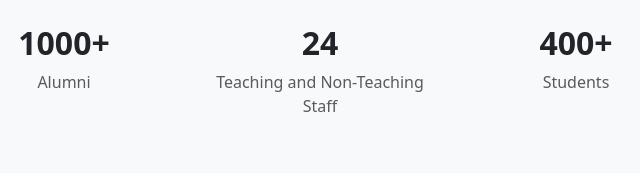
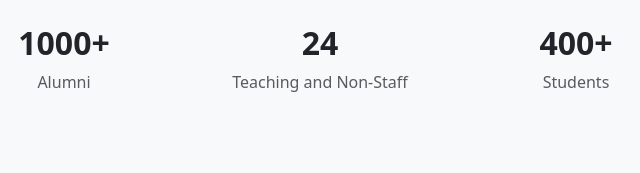
Before and after one commit to Eloni07/mghss1, a plain HTML site: page about.html in a window 1280 px wide. Shown: the part 627-800 px from the top of the page, 192-832 px from the left. Drawn offline with nearby package versions, Linux system fonts and the light colour scheme.

Commit message:
minor changes

```diff
--- a/about.html
+++ b/about.html
@@ -116,7 +116,7 @@
                         <div class="text-center">
                             <i class="bi bi-briefcase fs-1 text-primary mb-2"></i>
                             <h2 class="fw-bold">24</h2>
-                            <p class="text-muted">Teaching and Non-Teaching Staff</p>
+                            <p class="text-muted">Teaching and Non-Staff</p>
                         </div>
                     </div>
                     <div class="col-md-3 col-6 mb-4">
--- a/style.css
+++ b/style.css
@@ -587,11 +587,11 @@ body {
     }
 }
 
-@media (max-width: 740px) {
+/* @media (max-width: 740px) {
     .text-muted {
         text-align: justify;
     }
-}
+} */
 
 
 .tangerine-regular {
```
